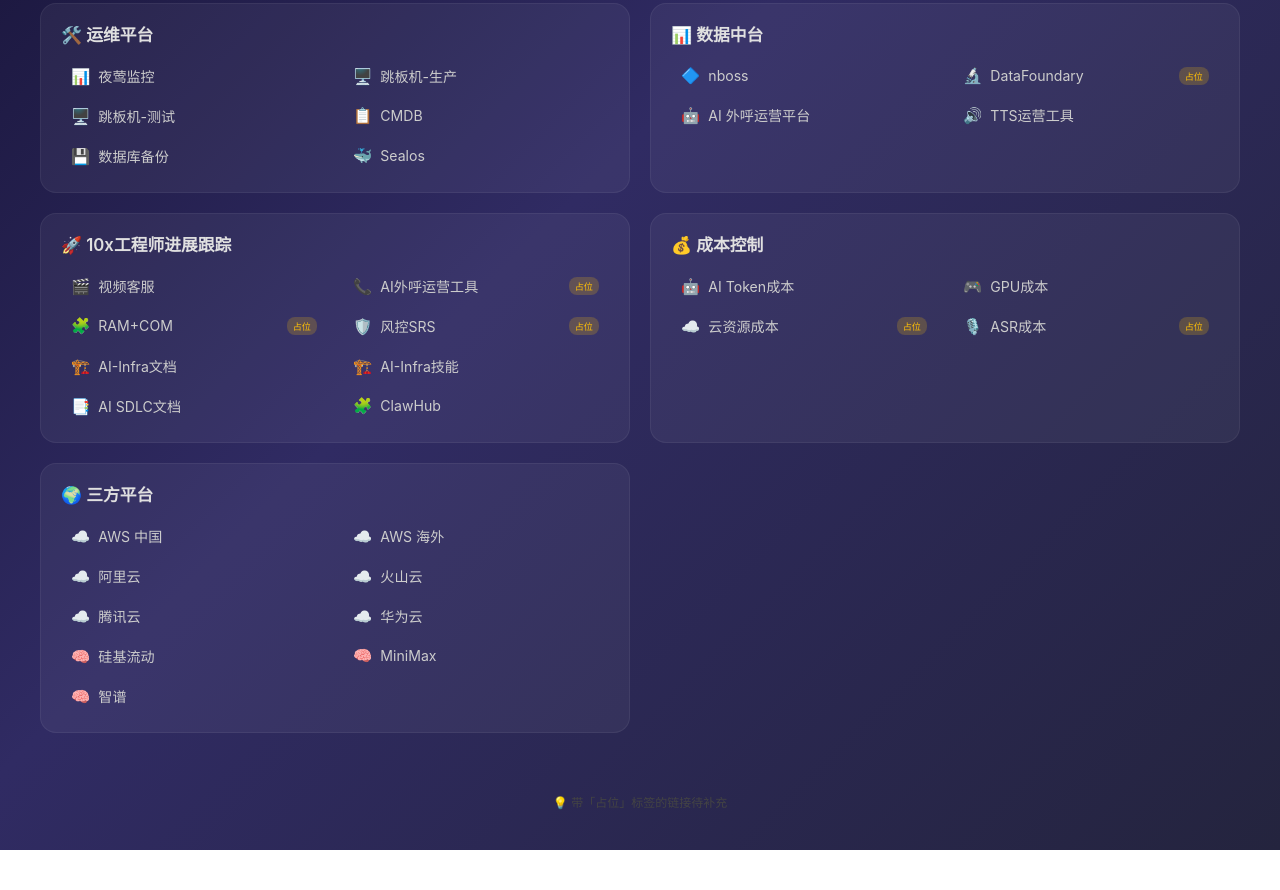
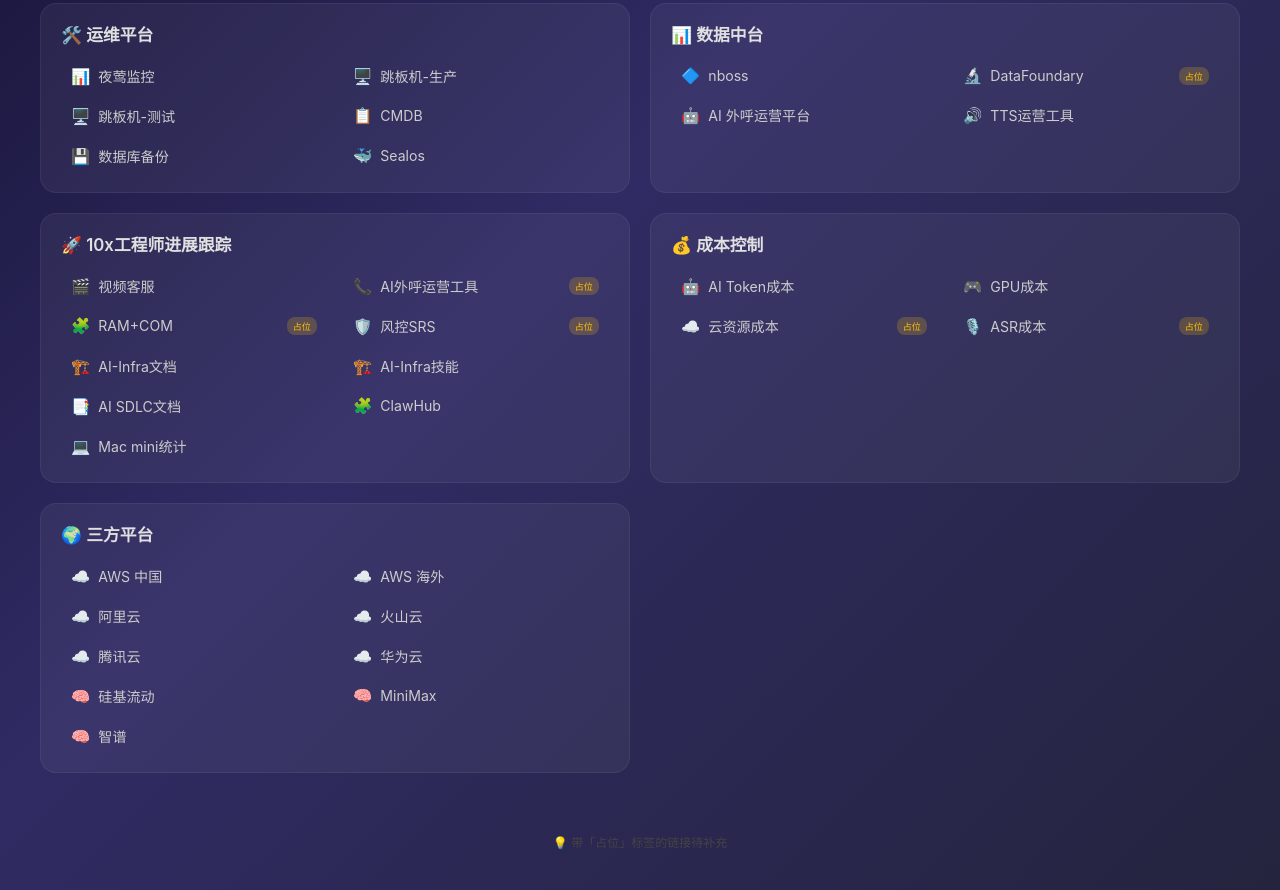
Before and after one commit to Tinet-AaronAn/silicon-workforce, a plain HTML site: page index.html in a window 1280 px wide. Shown: the part 580-1470 px from the top of the page. Before the commit the page ends 1430 px from the top, so only its background shows below. Drawn offline with Linux system fonts and the light colour scheme.

Commit message:
10x工程师进展跟踪: 增加Mac mini统计链接

```diff
--- a/index.html
+++ b/index.html
@@ -218,6 +218,7 @@
       <li><a href="https://codeup.aliyun.com/62258144557537532aa0fd6a/ai-infra/skills" target="_blank"><span class="emoji">🏗️</span><span class="name">AI-Infra技能</span></a></li>
       <li><a href="https://alidocs.dingtalk.com/i/nodes/QOG9lyrgJP3OMz09izMdOYQNVzN67Mw4?utm_scene=team_space" target="_blank"><span class="emoji">📑</span><span class="name">AI SDLC文档</span></a></li>
       <li><a href="https://ai-infra-test-skillhub.hs-sh.tinetcloud.com/" target="_blank"><span class="emoji">🧩</span><span class="name">ClawHub</span></a></li>
+      <li><a href="https://alidocs.dingtalk.com/i/nodes/Obva6QBXJw9lnakQH2Mz0zz1Wn4qY5Pr?cid=714626:2125350&utm_source=im&utm_scene=team_space&iframeQuery=utm_medium%3Dim_card%26utm_source%3Dim&utm_medium=im_card&dontjump=true&corpId=ding7e5f748c12e893fb" target="_blank"><span class="emoji">💻</span><span class="name">Mac mini统计</span></a></li>
 
     </ul>
   </div>
```
